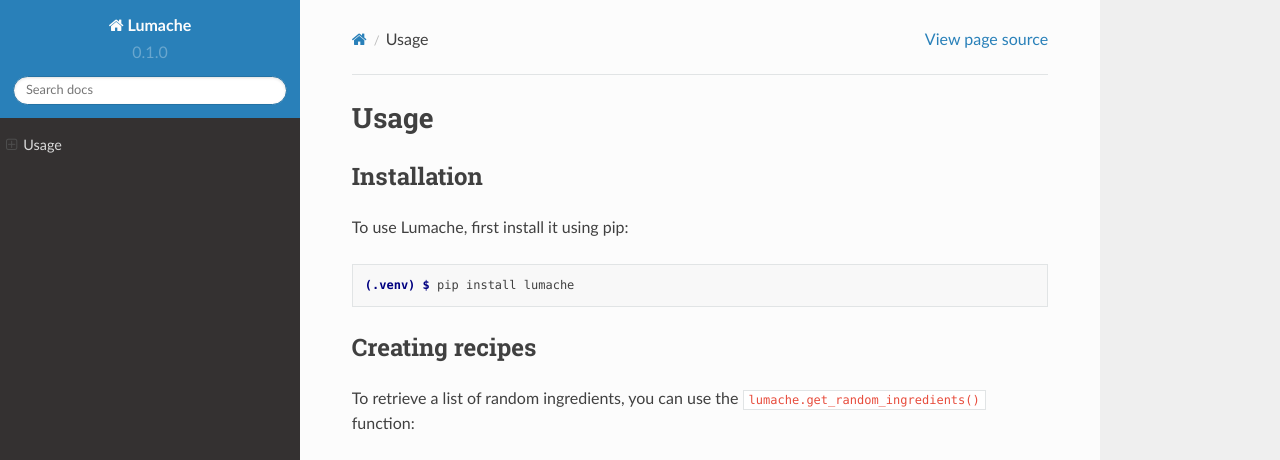
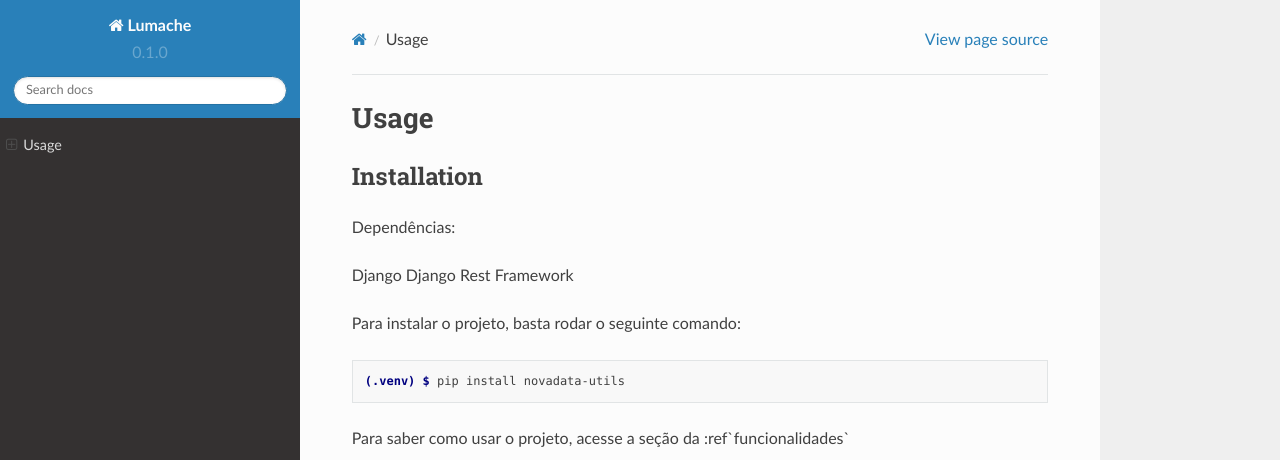
Before and after one commit to flavionogueiraa/novadata_utils_docs, a Sphinx documentation site: the page built from docs/source/usage.rst, in a window 1280 px wide and 1036 px high. Shown: the top 460 px of the window. Built offline with Sphinx 7.4.7 and the Read the Docs theme 2.0.0, drawn with Linux system fonts in a browser that asks for light colours; pages that are not in the unit, such as notebooks, are missing from menus; some of the changed text lies outside the part shown; grey boxes are pictures that could not be loaded.

Commit message:
Update usage.rst

```diff
--- a/docs/source/usage.rst
+++ b/docs/source/usage.rst
@@ -6,28 +6,15 @@
 Installation
 ------------
 
-To use Lumache, first install it using pip:
+Dependências:
+
+Django
+Django Rest Framework
+
+Para instalar o projeto, basta rodar o seguinte comando:
 
 .. code-block:: console
 
-   (.venv) $ pip install lumache
+   (.venv) $ pip install novadata-utils
 
-Creating recipes
-----------------
-
-To retrieve a list of random ingredients,
-you can use the ``lumache.get_random_ingredients()`` function:
-
-.. autofunction:: lumache.get_random_ingredients
-
-The ``kind`` parameter should be either ``"meat"``, ``"fish"``,
-or ``"veggies"``. Otherwise, :py:func:`lumache.get_random_ingredients`
-will raise an exception.
-
-.. autoexception:: lumache.InvalidKindError
-
-For example:
-
->>> import lumache
->>> lumache.get_random_ingredients()
-['shells', 'gorgonzola', 'parsley']
+Para saber como usar o projeto, acesse a seção da :ref`funcionalidades`
```
